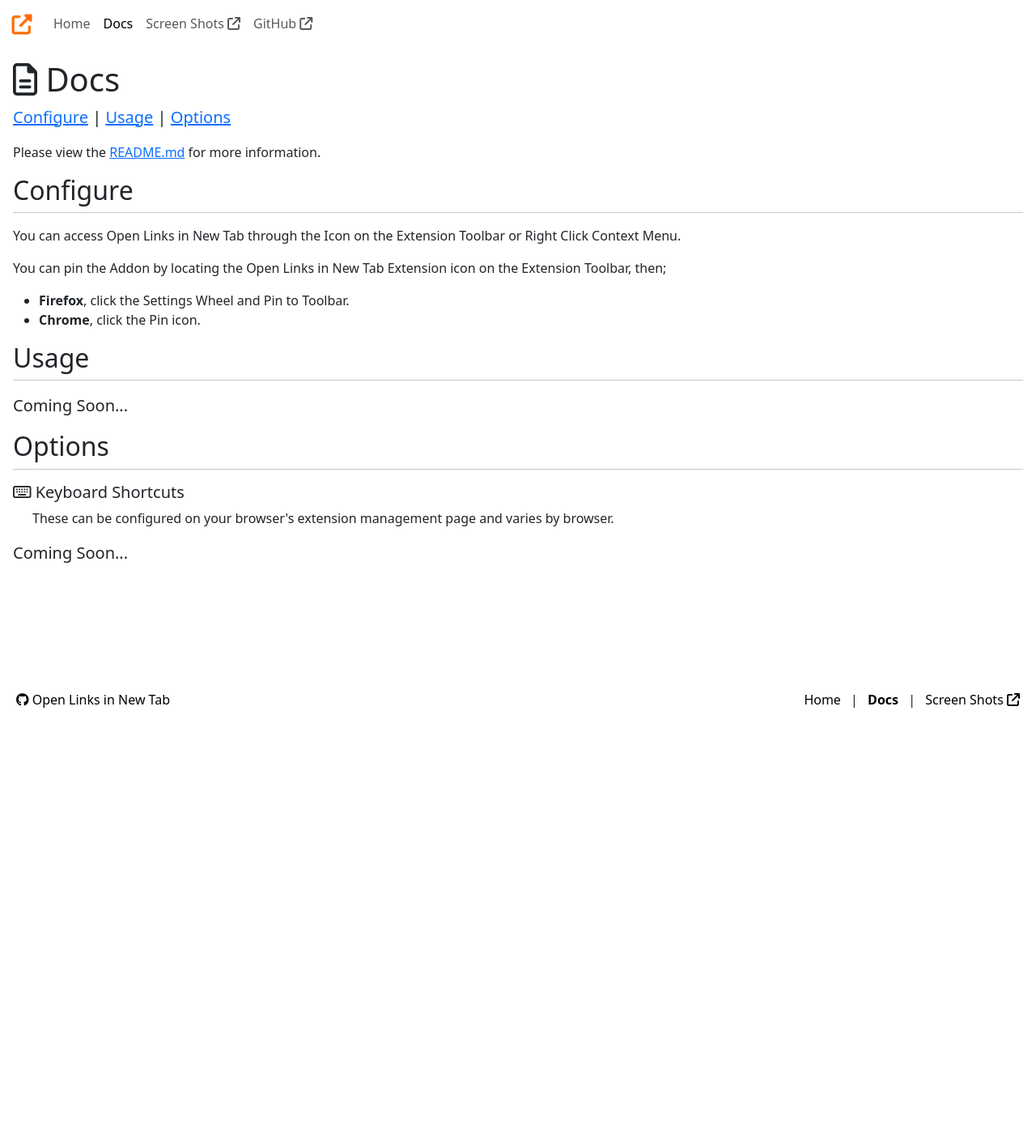
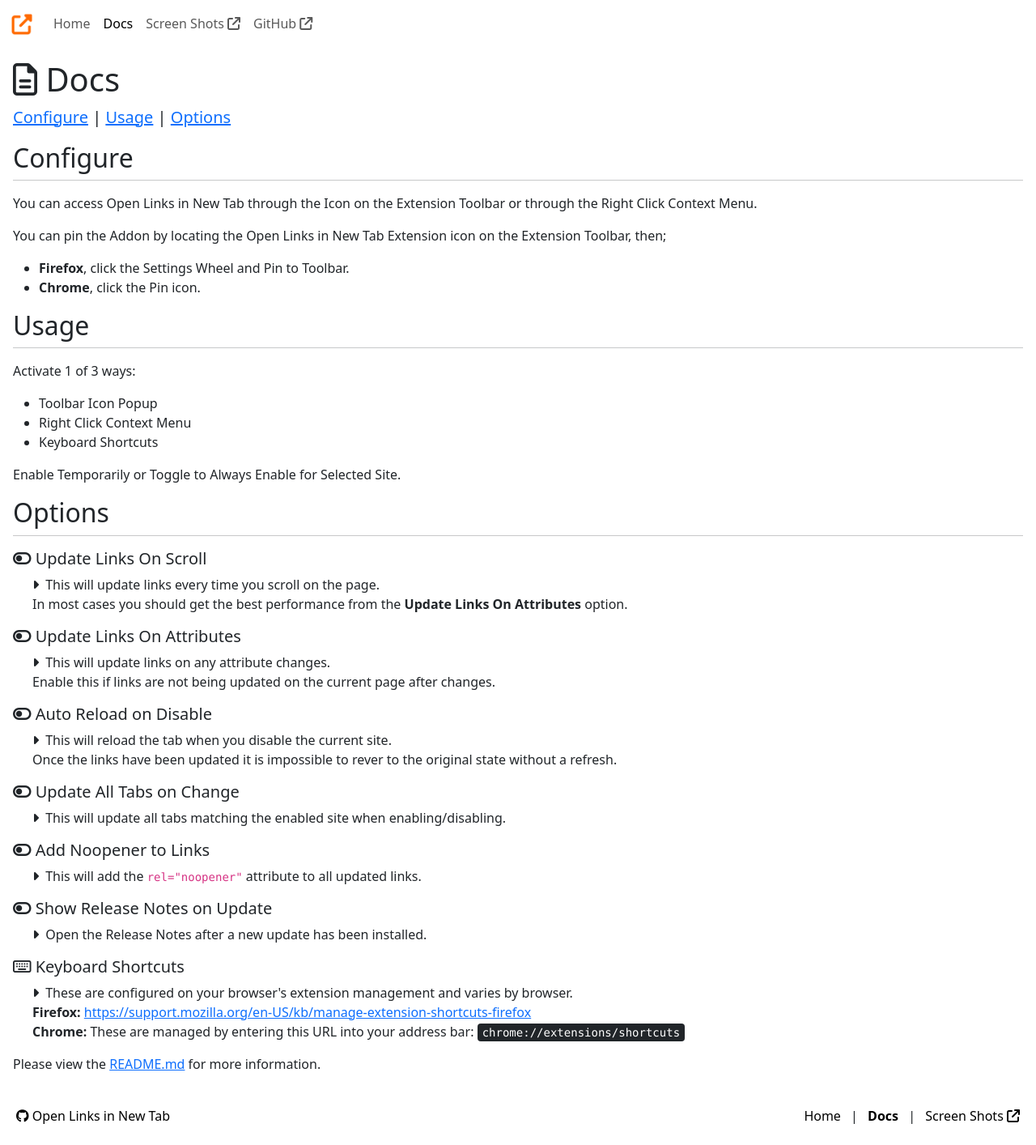
Before and after one commit to cssnr/open-links-in-new-tab-site, a Jekyll site: the page built from docs.html, in a window 1280 px wide. Shown: the whole page at 81% size. Built offline with Jekyll 4.4.1, drawn with Linux system fonts in a browser that asks for light colours; comment, search, counter and statistics services are not loaded; before the commit the page ends 900 px from its top, so only the background shows below that.

```diff
--- a/_layouts/default.html
+++ b/_layouts/default.html
@@ -26,8 +26,8 @@
     {% endif %}
 
     <link rel="icon" href="/favicon.ico" sizes="any">
-    <link rel="stylesheet" href="https://cdnjs.cloudflare.com/ajax/libs/bootstrap/5.3.2/css/bootstrap.min.css" integrity="sha512-b2QcS5SsA8tZodcDtGRELiGv5SaKSk1vDHDaQRda0htPYWZ6046lr3kJ5bAAQdpV2mmA/4v0wQF9MyU6/pDIAg==" crossorigin="anonymous" referrerpolicy="no-referrer" />
-    <link rel="stylesheet" href="https://cdnjs.cloudflare.com/ajax/libs/font-awesome/6.4.2/css/all.min.css" integrity="sha512-z3gLpd7yknf1YoNbCzqRKc4qyor8gaKU1qmn+CShxbuBusANI9QpRohGBreCFkKxLhei6S9CQXFEbbKuqLg0DA==" crossorigin="anonymous" referrerpolicy="no-referrer" />
+    <link rel="stylesheet" href="https://cdnjs.cloudflare.com/ajax/libs/bootstrap/5.3.3/css/bootstrap.min.css" integrity="sha512-jnSuA4Ss2PkkikSOLtYs8BlYIeeIK1h99ty4YfvRPAlzr377vr3CXDb7sb7eEEBYjDtcYj+AjBH3FLv5uSJuXg==" crossorigin="anonymous" referrerpolicy="no-referrer" />
+    <link rel="stylesheet" href="https://cdnjs.cloudflare.com/ajax/libs/font-awesome/6.5.2/css/all.min.css" integrity="sha512-SnH5WK+bZxgPHs44uWIX+LLJAJ9/2PkPKZ5QiAj6Ta86w+fsb2TkcmfRyVX3pBnMFcV7oQPJkl9QevSCWr3W6A==" crossorigin="anonymous" referrerpolicy="no-referrer" />
     <link rel="stylesheet" href="/css/main.css">
 
     {% if page.title == 'Uninstall' %}
@@ -55,7 +55,7 @@
                             Docs</a></li>
                     <li class="nav-item"><a class="nav-link" href="/screenshots/" target="_blank">
                             Screen Shots <i class="fa-solid fa-arrow-up-right-from-square"></i></a></li>
-                    <li class="nav-item"><a class="nav-link" href="{{ site.github_url }}" target="_blank" rel="noopener">
+                    <li class="nav-item"><a class="nav-link" href="{{ site.github_url }}" target="_blank">
                             GitHub <i class="fa-solid fa-arrow-up-right-from-square"></i></a></li>
                 </ul>
             </div>
@@ -72,8 +72,8 @@
     <div class="container-fluid">
         <div class="row">
             <div class="col-12 col-sm-4">
-                <p><a class="link-body-emphasis text-decoration-none" href="{{ site.github_url }}?tab=readme-ov-file#readme" target="_blank" rel="noopener">
-                    <i class="fab fa-github"></i> {{ site.site_name }}</a></p>
+                <p><a class="link-body-emphasis text-decoration-none" href="{{ site.github_url }}" target="_blank">
+                        <i class="fab fa-github"></i> {{ site.site_name }}</a></p>
             </div>
             <div class="col-12 col-sm-8 text-sm-end">
                 <ul class="list-inline">
@@ -88,7 +88,22 @@
     </div>
 </footer>
 
-<script src="https://cdnjs.cloudflare.com/ajax/libs/bootstrap/5.3.2/js/bootstrap.bundle.min.js" integrity="sha512-X/YkDZyjTf4wyc2Vy16YGCPHwAY8rZJY+POgokZjQB2mhIRFJCckEGc6YyX9eNsPfn0PzThEuNs+uaomE5CO6A==" crossorigin="anonymous" referrerpolicy="no-referrer"></script>
+<button type="button" class="btn btn-outline-primary" id="back-to-top">
+    <i class="fa-regular fa-square-caret-up"></i>
+</button> <!-- back-to-top -->
+
+<div aria-live="polite" aria-atomic="true" class="">
+    <div id="toast-container" class="toast-container position-fixed bottom-0 end-0 p-3"></div>
+</div> <!-- toast-container -->
+
+<div class="d-none">
+    <div class="toast align-items-center border-0" role="alert" aria-live="assertive" aria-atomic="true" data-bs-delay="5000">
+        <div class="toast-body small"></div>
+    </div>
+</div> <!-- d-none -->
+
+<script src="https://cdnjs.cloudflare.com/ajax/libs/bootstrap/5.3.3/js/bootstrap.bundle.min.js" integrity="sha512-7Pi/otdlbbCR+LnW+F7PwFcSDJOuUJB3OxtEHbg4vSMvzvJjde4Po1v4BR9Gdc9aXNUNFVUY+SK51wWT8WF0Gg==" crossorigin="anonymous" referrerpolicy="no-referrer"></script>
+<script src="https://cdnjs.cloudflare.com/ajax/libs/clipboard.js/2.0.11/clipboard.min.js" integrity="sha512-7O5pXpc0oCRrxk8RUfDYFgn0nO1t+jLuIOQdOMRp4APB7uZ4vSjspzp5y6YDtDs4VzUSTbWzBFZ/LKJhnyFOKw==" crossorigin="anonymous" referrerpolicy="no-referrer"></script>
 <script type="text/javascript" src="/js/main.js"></script>
 
 </body>
--- a/css/main.css
+++ b/css/main.css
@@ -0,0 +1,14 @@
+/* CSS for global */
+
+#back-to-top {
+    position: fixed;
+    bottom: 64px;
+    right: 20px;
+    display: none;
+    z-index: 3;
+}
+
+.toast-container {
+    max-width: 260px;
+    width: 100%;
+}
--- a/docs.html
+++ b/docs.html
@@ -9,62 +9,79 @@ description: Documentation and Instructions for configuring and using Open Links
 
 <p class="lead"><a href="#configure">Configure</a> | <a href="#usage">Usage</a> | <a href="#options">Options</a></p>
 
-<p>Please view the <a href="{{ site.github_url }}?tab=readme-ov-file#readme" target="_blank">README.md</a> for more information.</p>
+{% comment %}{% include alerts.html %}{% endcomment %}
+
 
 <h2 id="configure">Configure</h2>
 <hr class="mt-0">
 
-<p>You can access {{ site.site_name }} through the Icon on the Extension Toolbar or Right Click Context Menu.</p>
+<p>You can access {{ site.site_name }} through the Icon on the Extension Toolbar or through the Right Click Context Menu.</p>
 <p>You can pin the Addon by locating the {{ site.site_name }} Extension icon on the Extension Toolbar, then;</p>
 <ul>
     <li><strong>Firefox</strong>, click the Settings Wheel and Pin to Toolbar.<br></li>
     <li><strong>Chrome</strong>, click the Pin icon.<br></li>
 </ul>
 
+
 <h2 id="usage">Usage</h2>
 <hr class="mt-0">
 
-<p class="lead">Coming Soon...</p>
-{% comment %}<p>Activate 1 of 3 ways:</p>{% endcomment %}
-{% comment %}<ul>{% endcomment %}
-    {% comment %}<li>Toolbar Icon Popup</li>{% endcomment %}
-    {% comment %}<li>Right Click Context Menu</li>{% endcomment %}
-    {% comment %}<li>Keyboard Shortcuts for Extract/Popup</li>{% endcomment %}
-{% comment %}</ul>{% endcomment %}
-{% comment %}{% endcomment %}
-{% comment %}<p>Extract all links, just domains, use a quick filter, or a saved filter.</p>{% endcomment %}
-{% comment %}<p><i class="fa-regular fa-lightbulb"></i> Tip: You may also select text with your mouse, and right click to extract links from the selection.</p>{% endcomment %}
+<p>Activate 1 of 3 ways:</p>
+<ul>
+    <li>Toolbar Icon Popup</li>
+    <li>Right Click Context Menu</li>
+    <li>Keyboard Shortcuts</li>
+</ul>
+
+<p>Enable Temporarily or Toggle to Always Enable for Selected Site.</p>
+
 
 <h2 id="options">Options</h2>
 <hr class="mt-0">
 
+<h5><i class="fa-solid fa-toggle-off"></i> Update Links On Scroll</h5>
+<p class="ps-4">
+    <i class="fa-solid fa-caret-right me-1"></i> This will update links every time you scroll on the page.<br>
+    In most cases you should get the best performance from the <strong>Update Links On Attributes</strong> option.
+</p>
+
+<h5><i class="fa-solid fa-toggle-off"></i> Update Links On Attributes</h5>
+<p class="ps-4">
+    <i class="fa-solid fa-caret-right me-1"></i> This will update links on any attribute changes.<br>
+    Enable this if links are not being updated on the current page after changes.
+</p>
+
+<h5><i class="fa-solid fa-toggle-off"></i> Auto Reload on Disable </h5>
+<p class="ps-4">
+    <i class="fa-solid fa-caret-right me-1"></i> This will reload the tab when you disable the current site.<br>
+    Once the links have been updated it is impossible to rever to the original state without a refresh.
+</p>
+
+<h5><i class="fa-solid fa-toggle-off"></i> Update All Tabs on Change </h5>
+<p class="ps-4">
+    <i class="fa-solid fa-caret-right me-1"></i> This will update all tabs matching the enabled site when enabling/disabling.
+</p>
+
+<h5><i class="fa-solid fa-toggle-off"></i> Add Noopener to Links  </h5>
+<p class="ps-4">
+    <i class="fa-solid fa-caret-right me-1"></i> This will add the <code>rel="noopener"</code> attribute to all updated links.
+</p>
+
+<h5><i class="fa-solid fa-toggle-off"></i> Show Release Notes on Update</h5>
+<p class="ps-4">
+    <i class="fa-solid fa-caret-right me-1"></i> Open the Release Notes after a new update has been installed.
+</p>
+
+
 <h5><i class="fa-regular fa-keyboard"></i> Keyboard Shortcuts</h5>
-<p class="ps-4">These can be configured on your browser's extension management page and varies by browser.</p>
+<p class="ps-4">
+    <i class="fa-solid fa-caret-right me-1"></i> These are configured on your browser's extension management and varies by browser.
+    <br>
+    <strong>Firefox:</strong> <a href="https://support.mozilla.org/en-US/kb/manage-extension-shortcuts-firefox" target="_blank" rel="noopener">
+        https://support.mozilla.org/en-US/kb/manage-extension-shortcuts-firefox</a>
+    <br>
+    <strong>Chrome:</strong> These are managed by entering this URL into your address bar:
+    <kbd role="button" data-clipboard-text="chrome://extensions/shortcuts"><span class="d-inline-block">chrome://extensions/shortcuts</span></kbd>
+</p>
 
-<p class="lead">Coming Soon...</p>
-
-{% comment %}<h5><i class="fa-solid fa-code"></i> Regex Flags</h5>{% endcomment %}
-{% comment %}<p class="ps-4">{% endcomment %}
-    {% comment %}This is the default flags used when filtering links via quick filter or a saved filter.{% endcomment %}
-    {% comment %}For more information{% endcomment %}
-    {% comment %}<a href="https://developer.mozilla.org/en-US/docs/Web/JavaScript/Guide/Regular_expressions#advanced_searching_with_flags"{% endcomment %}
-       {% comment %}target="_blank" rel="noopener">read this document</a>.{% endcomment %}
-{% comment %}</p>{% endcomment %}
-{% comment %}{% endcomment %}
-{% comment %}<h5><i class="fa-solid fa-filter"></i> Filters</h5>{% endcomment %}
-{% comment %}<p class="ps-4">{% endcomment %}
-    {% comment %}Add as many saved filters as you need.{% endcomment %}
-    {% comment %}They will show up on the Popup Filter Dropdown, and on the Right Click Context Menu.{% endcomment %}
-{% comment %}</p>{% endcomment %}
-{% comment %}{% endcomment %}
-{% comment %}<h5><i class="fa-solid fa-toggle-off"></i> Enable Right Click Menu</h5>{% endcomment %}
-{% comment %}<p class="ps-4">Enable or Disable Right Click Context Menu.</p>{% endcomment %}
-{% comment %}{% endcomment %}
-{% comment %}<h5><i class="fa-solid fa-toggle-off"></i> Use Default Link Filtering</h5>{% endcomment %}
-{% comment %}<p class="ps-4">{% endcomment %}
-    {% comment %}Filter <strong>out</strong> any links that do not contain <kbd>://</kbd>.{% endcomment %}
-    {% comment %}Turn this off this to include links such as <code>magnet:</code> and <code>mailto:</code> etc.{% endcomment %}
-{% comment %}</p>{% endcomment %}
-{% comment %}{% endcomment %}
-{% comment %}<h5><i class="fa-solid fa-toggle-off"></i> Show Release Notes on Update</h5>{% endcomment %}
-{% comment %}<p class="ps-4">Open the Release Notes after a new update has been installed.</p>{% endcomment %}
+<p>Please view the <a href="{{ site.github_url }}?tab=readme-ov-file#readme" target="_blank">README.md</a> for more information.</p>
--- a/js/main.js
+++ b/js/main.js
@@ -1,11 +1,84 @@
 // JS Main
 
-// document.addEventListener('DOMContentLoaded', domContentLoaded)
-//
-// /**
-//  * DOMContentLoaded
-//  * @function domContentLoaded
-//  */
-// async function domContentLoaded() {
-//     console.debug('domContentLoaded')
-// }
+document
+    .querySelectorAll('[data-clipboard-text]')
+    .forEach((el) => el.addEventListener('click', (e) => e.preventDefault()))
+
+const backToTop = document.getElementById('back-to-top')
+
+if (backToTop) {
+    window.addEventListener('scroll', debounce(onScroll))
+    backToTop.addEventListener('click', () => {
+        document.body.scrollTop = 0
+        document.documentElement.scrollTop = 0
+    })
+}
+
+if (typeof ClipboardJS !== 'undefined') {
+    const clipboard = new ClipboardJS('[data-clipboard-text]')
+    clipboard.on('success', function (event) {
+        // console.debug('clipboard.success:', event)
+        // const text = event.text
+        // console.debug(`text: "${text}"`)
+        if (event.trigger.dataset.toast) {
+            showToast(event.trigger.dataset.toast)
+        } else {
+            showToast('Copied to Clipboard')
+        }
+    })
+    clipboard.on('error', function (event) {
+        // console.debug('clipboard.error:', event)
+        showToast('Clipboard Copy Failed', 'warning')
+    })
+}
+
+/**
+ * On Scroll Callback
+ * @function onScroll
+ */
+function onScroll() {
+    if (
+        document.body.scrollTop > 20 ||
+        document.documentElement.scrollTop > 20
+    ) {
+        backToTop.style.display = 'block'
+    } else {
+        backToTop.style.display = 'none'
+    }
+}
+
+/**
+ * Show Bootstrap Toast
+ * @function showToast
+ * @param {String} message
+ * @param {String} type
+ */
+function showToast(message, type = 'success') {
+    console.debug(`showToast: ${type}: ${message}`)
+    const clone = document.querySelector('.d-none .toast')
+    const container = document.getElementById('toast-container')
+    if (!clone || !container) {
+        return console.warn('Missing clone or container:', clone, container)
+    }
+    const element = clone.cloneNode(true)
+    element.querySelector('.toast-body').innerHTML = message
+    element.classList.add(`text-bg-${type}`)
+    container.appendChild(element)
+    const toast = new bootstrap.Toast(element)
+    element.addEventListener('mousemove', () => toast.hide())
+    toast.show()
+}
+
+/**
+ * DeBounce Function
+ * @function debounce
+ * @param {Function} fn
+ * @param {Number} timeout
+ */
+function debounce(fn, timeout = 250) {
+    let timeoutID
+    return (...args) => {
+        clearTimeout(timeoutID)
+        timeoutID = setTimeout(() => fn(...args), timeout)
+    }
+}
--- a/uninstall.html
+++ b/uninstall.html
@@ -14,7 +14,7 @@ description: Uninstall Feedback
 <div class="d-flex flex-column h-100 align-items-center">
     <div class="d-flex flex-grow-1 justify-content-center align-items-center w-100">
         <div class="row flex-grow-1">
-            <div class="col-sm-12 col-md-8 col-lg-6 m-auto">
+            <div class="col-sm-12 col-md-10 col-lg-8 col-xxl-6 m-auto">
                 <div id="login-outer" class="m-auto p-3">
                     <div class="justify-content-center align-items-center mb-2 d-flex">
                         <img src="/media/logo.png" class="img-fluid float-start me-2" alt="{{ site.site_name }}" height="42" width="42">
@@ -49,6 +49,7 @@ description: Uninstall Feedback
                             Submit Feedback <i class="fa-regular fa-comment-dots ms-2"></i></button>
                     </form>
                     <div id="error-alert" class="alert alert-danger alert-dismissible fade show text-center mt-3" role="alert" style="display: none;"></div>
+                    {% include alerts.html %}
                 </div>
             </div>
         </div>
```
Also changed, not shown: _includes/alerts.html (added, +22 -0 lines), js/uninstall.js (+27 -7 lines), screenshots.html (+6 -4 lines).
